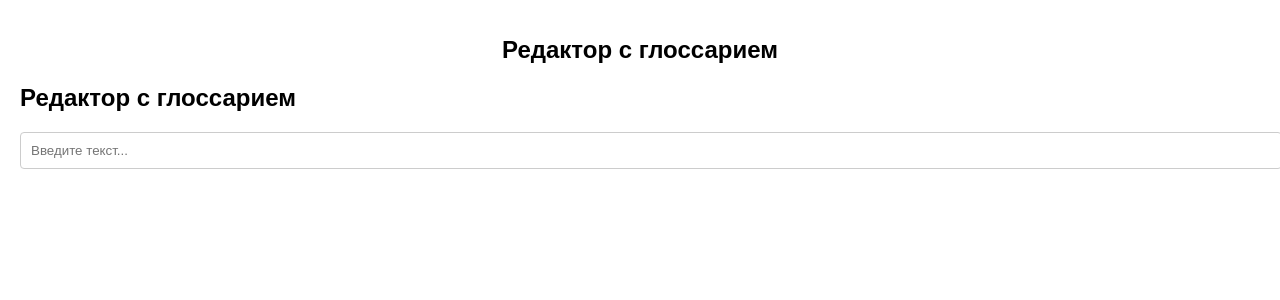
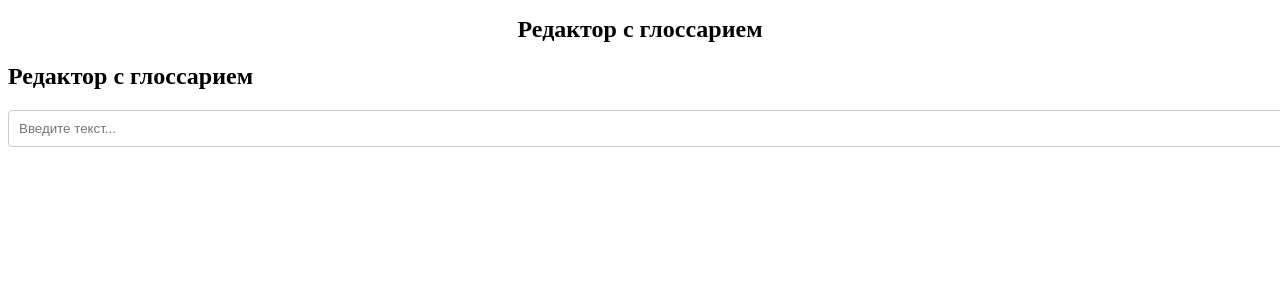
Before and after one commit to DmPd1980/glossary-editor, a React (Create React App) app: page / in a window 1280 px wide. Shown: the top 300 px of the page. Built offline with nearby package versions, Linux system fonts and the light colour scheme.

Commit message:
Update index.css

```diff
--- a/src/index.css
+++ b/src/index.css
@@ -1,5 +1,26 @@
-body {
-  font-family: sans-serif;
-  margin: 0;
-  padding: 20px;
+/* src/index.css */
+.App {
+  font-family: Arial, sans-serif;
+  margin: 20px;
 }
+
+input {
+  width: 100%;
+  padding: 10px;
+  margin-bottom: 10px;
+  border: 1px solid #ccc;
+  border-radius: 4px;
+}
+
+ul {
+  list-style-type: none;
+  padding: 0;
+}
+
+li {
+  background-color: #f9f9f9;
+  padding: 10px;
+  margin-bottom: 5px;
+  border: 1px solid #ddd;
+  border-radius: 4px;
+}
```
